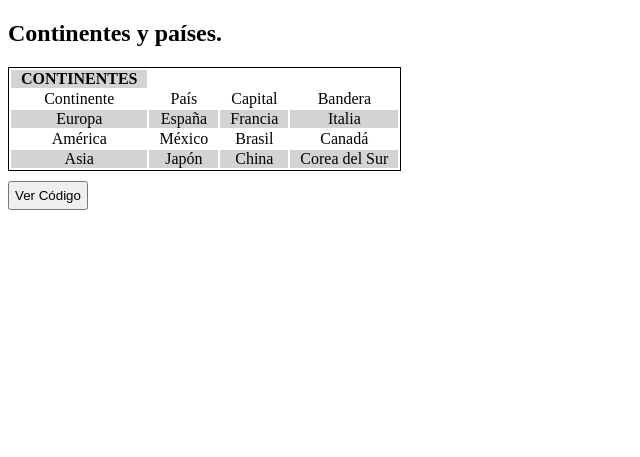
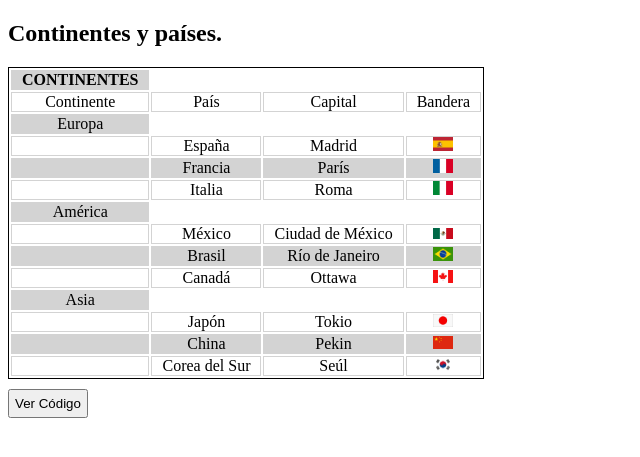
Before and after one commit to alvaroolt/alvaroolt.github.io, a PHP site: page /dwes/curso2021/ud3/arrays/ej3/ej5/continentes.php in a window 1280 px wide. Shown: the top 457 px of the page, without its empty margins (0-640 px from the left). Run offline with PHP 8.4, Linux system fonts and the light colour scheme.

Commit message:
Recuperados algunos archivos perdidos

```diff
--- a/dwes/curso2021/ud3/arrays/ej3/ej5/continentes.php
+++ b/dwes/curso2021/ud3/arrays/ej3/ej5/continentes.php
@@ -1,19 +1,19 @@
 <?php
 $continentes = array(
     "Europa" => array(
-        "España" => array("Madrid", "spain.jpg"),
-        "Francia" => array("París", "french.jpg"),
-        "Italia" => array("Roma", "italy.jpg")
+        "España" => array("Madrid", "<img src='pictures/spain.jpg'>"),
+        "Francia" => array("París", "<img src='pictures/french.jpg'>"),
+        "Italia" => array("Roma", "<img src='pictures/italy.jpg'>")
     ),
     "América" => array(
-        "México" => array("Ciudad de México", "mexico.jpg"),
-        "Brasil" => array("Río de Janeiro", "brasil.jpg"),
-        "Canadá" => array("Ottawa", "canada.jpg")
+        "México" => array("Ciudad de México", "<img src='pictures/mexico.jpg'>"),
+        "Brasil" => array("Río de Janeiro", "<img src='pictures/brasil.jpg'>"),
+        "Canadá" => array("Ottawa", "<img src='pictures/canada.jpg'>")
     ),
     "Asia" => array(
-        "Japón" => array("Tokio", "japon.jpg"),
-        "China" => array("Pekin", "china.jpg"),
-        "Corea del Sur" => array("Seúl", "corea.jpg")
+        "Japón" => array("Tokio", "<img src='pictures/japon.jpg'>"),
+        "China" => array("Pekin", "<img src='pictures/china.jpg'>"),
+        "Corea del Sur" => array("Seúl", "<img src='pictures/corea.jpg'>")
     )
 );
 $tabla = "<table><tr><th>CONTINENTES</th></tr><tr><td>Continente</td><td>País</td><td>Capital</td><td>Bandera</td></tr>";
@@ -42,6 +42,10 @@ $tabla = "<table><tr><th>CONTINENTES</th></tr><tr><td>Continente</td><td>País</
         th,
         td {
             padding: 0 10px;
+            border: 1px solid lightgray;
+        }
+        img {
+            width: 20px;
         }
     </style>
 </head>
@@ -51,15 +55,15 @@ $tabla = "<table><tr><th>CONTINENTES</th></tr><tr><td>Continente</td><td>País</
 
     <?php
     foreach ($continentes as $continente => $paises) {
-        // echo $continente;
+
         $tabla .= "<tr><td>$continente</td>";
         foreach ($paises as $pais => $arrayPaises) {
-            $tabla .= "<td>$pais</td>";
-            // echo $pais;
+            $tabla .= "<tr><td></td><td>$pais</td>";
+
             foreach ($arrayPaises as $clave) {
-                // POR AQUI
-                // echo $arrayPaises[0];
+                $tabla .= "<td>$clave</td>";
             }
+            $tabla .= "</tr>";
         }
         $tabla .= "</tr>";
     }
--- a/dwes/curso2021/ud3/index.html
+++ b/dwes/curso2021/ud3/index.html
@@ -60,7 +60,7 @@
                             banderas.</a></li>
                 </ol>
             </li>
-            <li><a href="arrays/ej4/.php"> Un restaurante dispone de una carta de 3 primeros, 5 segundos y 3
+            <li><a href="arrays/ej4/restaurante.php"> Un restaurante dispone de una carta de 3 primeros, 5 segundos y 3
                     postres. Almacenar información incluyendo foto y mostrar los menús disponibles. Mostrar el precio
                     del menú suponiendo que éste se calcula sumando el precio de cada uno de los platos incluidos y con
                     un descuento del 20%.</a></li>
```
